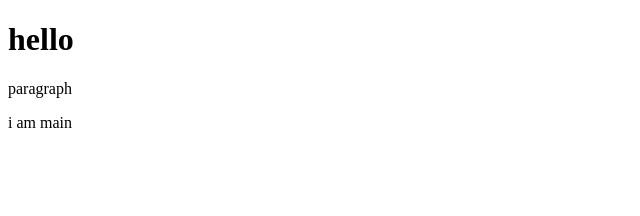
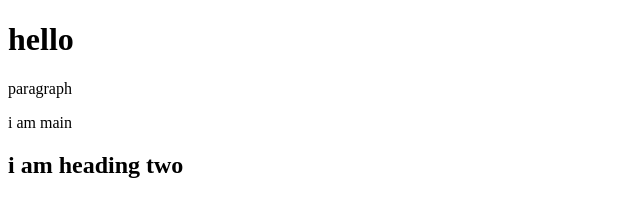
Before and after one commit to Biswash04/Using-git, a plain HTML site: page index.html in a window 1280 px wide. Shown: the whole page, without its empty margins (0-640 px from the left). Drawn offline with Linux system fonts and the light colour scheme.

Commit message:
h2 is aaded

```diff
--- a/index.html
+++ b/index.html
@@ -9,5 +9,6 @@
     <h1> hello</h1>
     <p>paragraph</p>
     <main> i am main</main>
+    <h2> i am heading two </h2>
 </body>
 </html>
```
